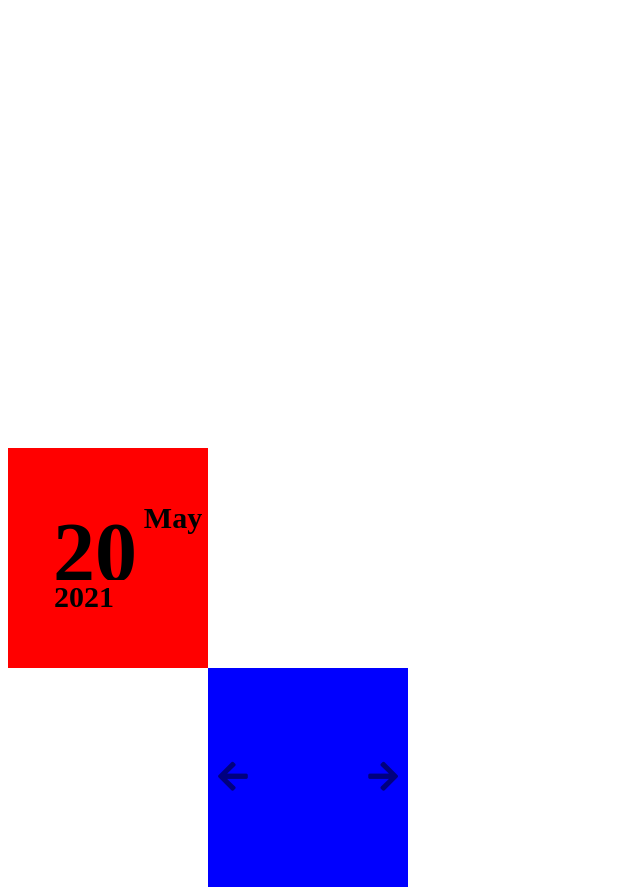
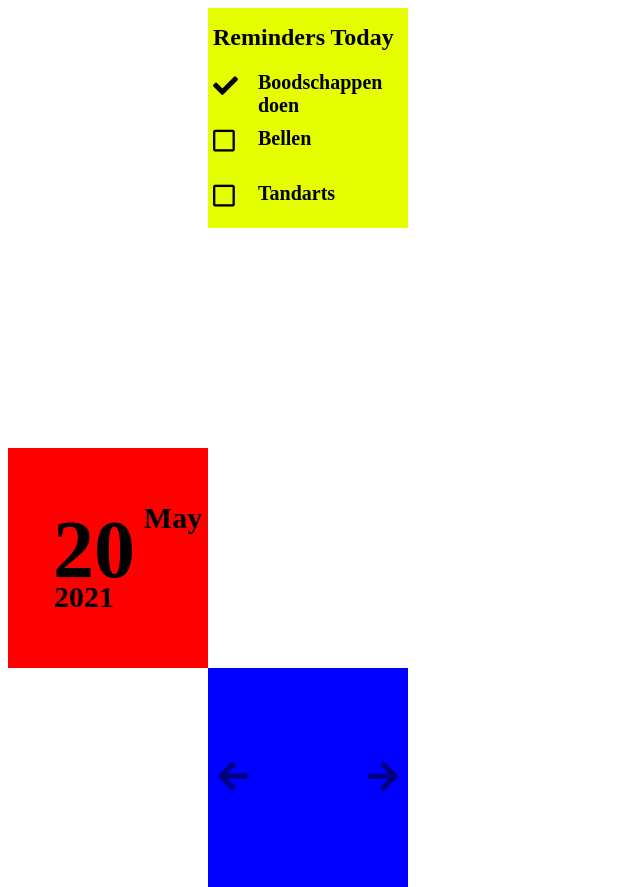
Before and after one commit to NHLstenden-emmen/eclipse-spiegel-software, a PHP site: page / in a window 1280 px wide. Shown: the top 887 px of the page, without its empty margins (0-640 px from the left). Run offline with PHP 8.4, Linux system fonts and the light colour scheme; some libraries are stand-ins or nearby versions.

Commit message:
Reminder af

```diff
--- a/main.css
+++ b/main.css
@@ -29,3 +29,8 @@
 	grid-area: elf;
 	background-color: rgb(255, 0, 0);
 }
+
+.gridlayout .Reminder {
+	grid-area: twee;
+	background-color: rgb(229, 255, 0);
+}
--- a/widgets/css/Calender.css
+++ b/widgets/css/Calender.css
@@ -11,11 +11,11 @@
 }
 
 .gridlayout .Day{
-    grid-column: links;
+    grid-area: links;
     background-color: rgb(255, 0, 0);
-    font-size: 42px;
+    font-size: 41px;
     padding-left: 45px;
-    padding-bottom: 30px;
+    padding-bottom: 29px;
 
 }
 .gridlayout .Month{
@@ -31,5 +31,4 @@
     font-size: 30px;
     padding-left: 23px;
     margin-top: -7px;
-
 }
--- /dev/null
+++ b/widgets/css/Reminder.css
@@ -0,0 +1,58 @@
+.gridlayout .Reminders{
+	display: grid;
+	width: 100%;
+	height: 100%;
+	grid-template-areas:
+    "Title Title"
+    "Reminder1 RT1"
+    "Reminder2 RT2"
+    "Reminder3 RT3";
+    grid-template-rows: 55px 55px 55px 55px;
+    grid-template-columns: 50px 150px;
+
+}
+
+.gridlayout .Title{
+    grid-area: Title;
+    font-size: 12px;
+    padding-left: 5px;
+}
+
+.gridlayout .R1{
+    grid-area: Reminder1;
+    padding-left: 5px;
+    font-size: 25px;
+    padding-top: 10px;
+}
+
+.gridlayout .R2{
+    grid-area: Reminder2;
+    padding-left: 5px;
+    font-size: 25px;
+    padding-top: 10px;
+}
+
+.gridlayout .R3{
+    grid-area: Reminder3;
+    padding-left: 5px;
+    font-size: 25px;
+    padding-top: 10px;
+}
+
+.gridlayout .RT1{
+    grid-area: RT1;
+    font-size: 10px;
+    margin-top: -5px;
+}
+
+.gridlayout .RT2{
+    grid-area: RT2;
+    font-size: 10px;
+    margin-top: -4px;
+}
+
+.gridlayout .RT3{
+    grid-area: RT3;
+    font-size: 10px;
+    margin-top: -4px;
+}
--- /dev/null
+++ b/widgets/design/Reminder.html
@@ -0,0 +1,9 @@
+<div class="Reminders">
+   <div class="Title"> <h1 id="Title"> Reminders Today </h1> </div>
+    <div class="R1"><i class="fas fa-check"></i> </div>
+      <div class="RT1"> <h1> Boodschappen doen </h1> </div>
+        <div class="R2"> <i class="far fa-square"></i> </div>
+          <div class="RT2"> <h1> Bellen </h1> </div>
+            <div class="R3"> <i class="far fa-square"></i> </div>
+              <div class="RT3"> <h1> Tandarts </h1> </div>
+</div>
```
